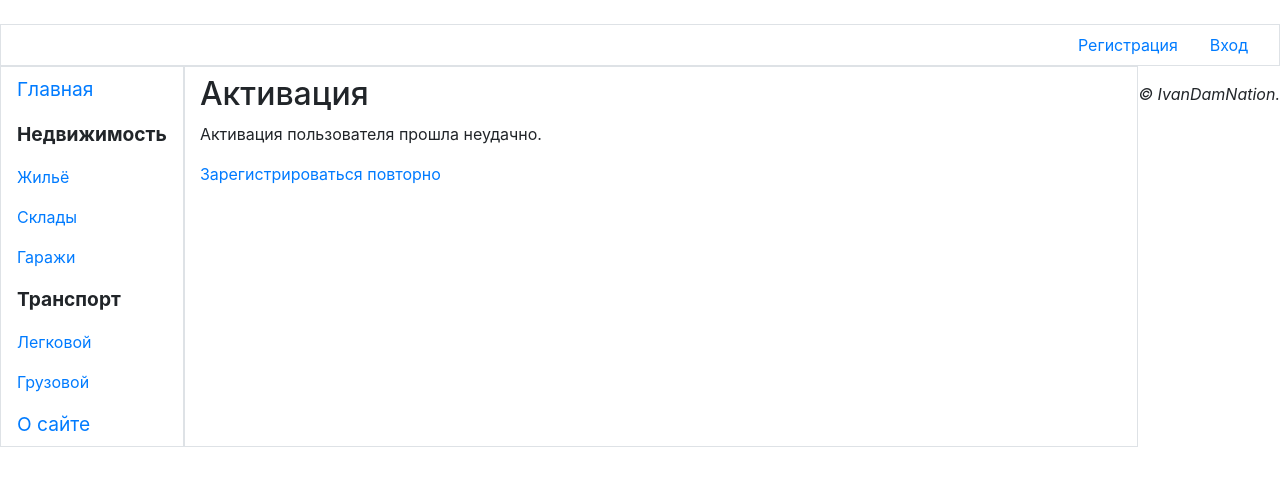
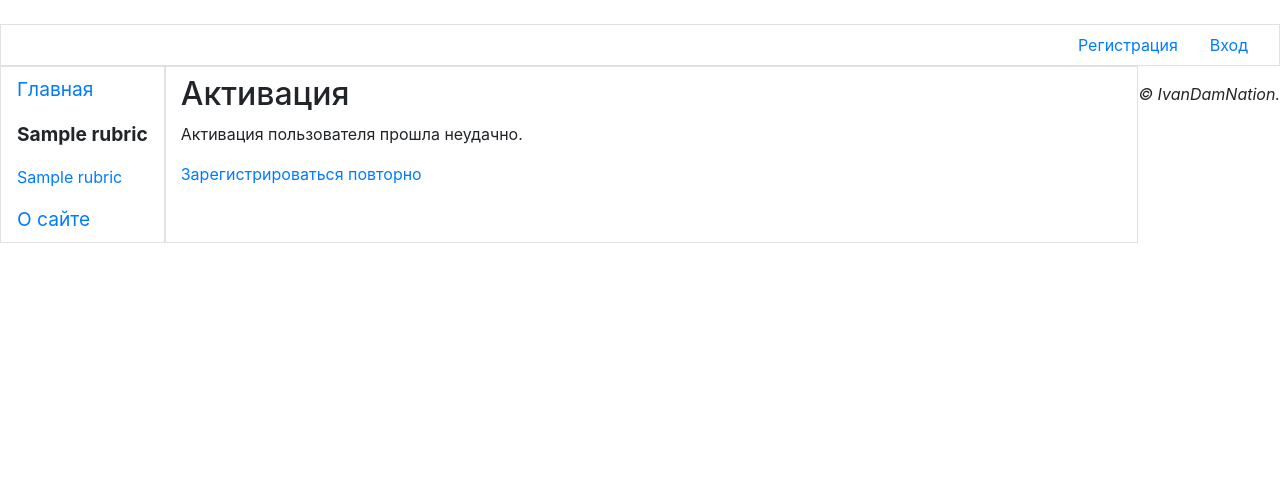
Before and after one commit to IvanDamNation/billboard_django_petproject, a Django app: page /accounts/register/activate/1/ in a window 1280 px wide. Shown: the part 115-601 px from the top of the page. Run offline with Django 5.2, Linux system fonts and the light colour scheme; tables that the repository leaves empty hold one stand-in row (values such as "Sample post"); parts of the project's set-up code (start-up, migrations or seed data) failed here and were passed over; some libraries are stand-ins or nearby versions.

Commit message:
Add navigation via rubrics (hrefs don't work for now)

```diff
--- a/billboard_idn_prj/settings.py
+++ b/billboard_idn_prj/settings.py
@@ -77,6 +77,7 @@ TEMPLATES = [
                 'django.template.context_processors.request',
                 'django.contrib.auth.context_processors.auth',
                 'django.contrib.messages.context_processors.messages',
+                'main.middlewares.billboard_context_processor',
             ],
         },
     },
--- /dev/null
+++ b/main/middlewares.py
@@ -0,0 +1,6 @@
+from .models import SubRubric
+
+
+def billboard_context_processor(request):
+    context = {'rubrics': SubRubric.objects.all()}
+    return context
--- a/main/templates/layout/basic.html
+++ b/main/templates/layout/basic.html
@@ -48,13 +48,12 @@
     <div class="row">
         <nav class="row-md-auto nav flex-column border">
             <a class="nav-link root" href="{% url 'main:index' %}">Главная</a>
-            <span class="nav-link root font-weight-bold">Недвижимость</span>
-            <a class="nav-link" href="#">Жильё</a>
-            <a class="nav-link" href="#">Склады</a>
-            <a class="nav-link" href="#">Гаражи</a>
-            <span class="nav-link root font-weight-bold">Транспорт</span>
-            <a class="nav-link" href="#">Легковой</a>
-            <a class="nav-link" href="#">Грузовой</a>
+            {% for rubric in rubrics %}
+            {% ifchanged rubric.super_rubric.pk %}
+            <span class="nav-link root font-weight-bold">{{ rubric.super_rubric.name }}</span>
+            {% endifchanged %}
+            <a class="nav-link" href="{% url 'main:by_rubric' pk=rubric.pk %}">{{ rubric.name }}</a>
+            {% endfor %}
             <a class="nav-link root" href="{% url 'main:other' page='about' %}">О сайте</a>
         </nav>
         <section class="col border py-2">
--- a/main/urls.py
+++ b/main/urls.py
@@ -2,7 +2,7 @@ from django.urls import path
 
 from .views import (BBLoginView, BBLogoutView, ChangeUserInfoView, BBPasswordChangeView,
                     RegisterUserView, RegisterDoneView, DeleteUserView,
-                    index, profile, user_activate, other_page)
+                    index, by_rubric, profile, user_activate, other_page)
 
 app_name = 'main'
 urlpatterns = [
@@ -15,6 +15,7 @@ urlpatterns = [
     path('accounts/register/activate/<str:sign>/', user_activate, name='register_activate'),
     path('accounts/register/done/', RegisterDoneView.as_view(), name='register_done'),
     path('accounts/register/', RegisterUserView.as_view(), name='register'),
+    path('<int:pk>/', by_rubric, name='by_rubric'),
     path('<str:page>/', other_page, name='other'),
     path('', index, name='index'),
 ]
--- a/main/views.py
+++ b/main/views.py
@@ -84,6 +84,10 @@ def index(request):
     return render(request, 'main/index.html')
 
 
+def by_rubric(request, pk):
+    pass
+
+
 @login_required
 def profile(request):
     return render(request, 'main/profile.html')
```
Also changed, not shown: README.md.
